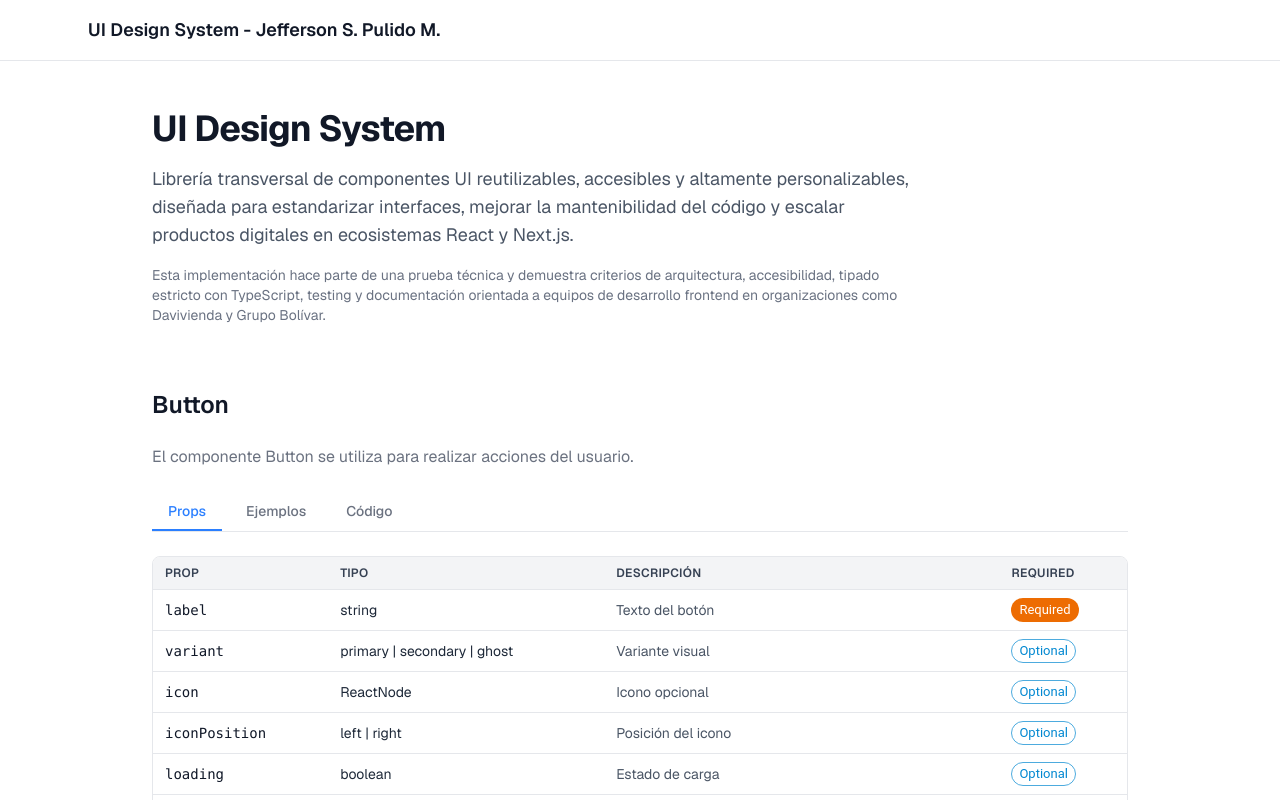
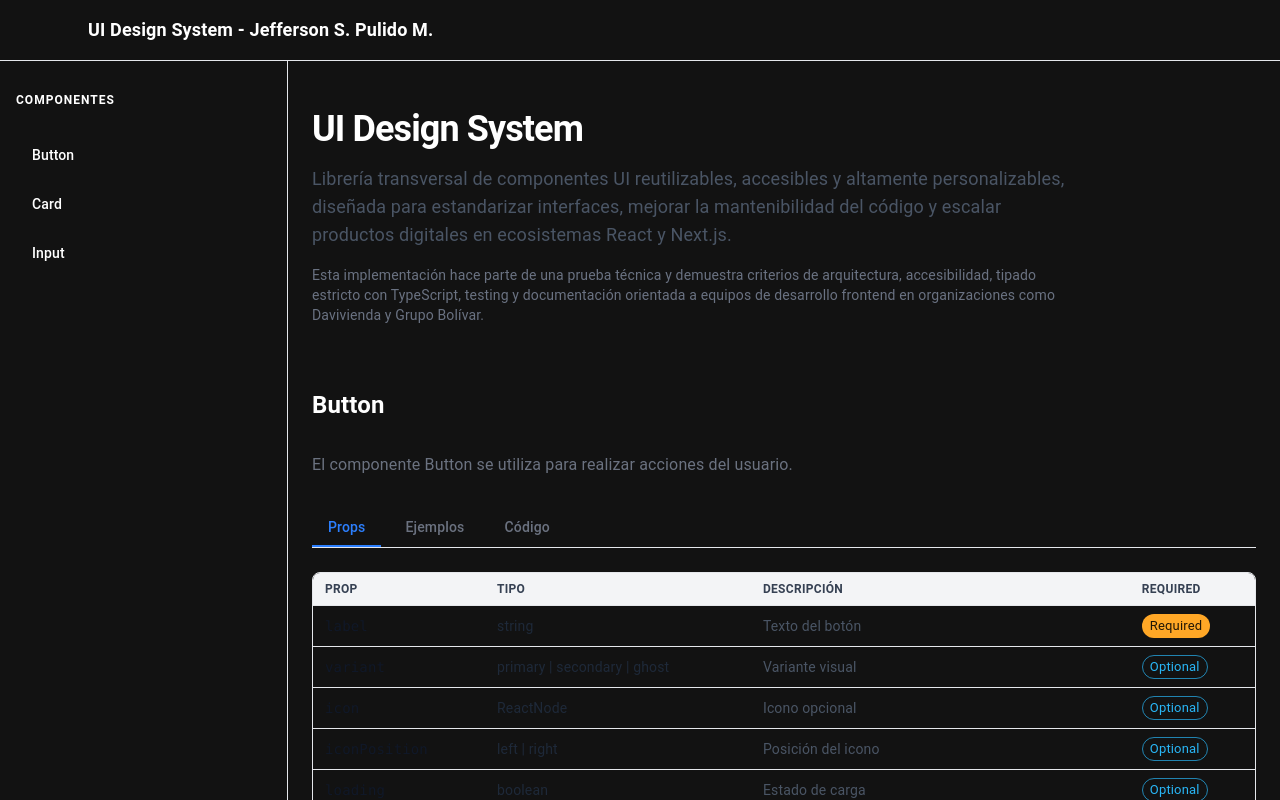
Before and after one commit to JeffersonPulido/ui-design-system, a Next.js app: page / in a window 1280 px wide. Shown: the top 800 px of the page. Built offline with nearby package versions, Linux system fonts and the light colour scheme.

Commit message:
[FEAT] Sidebar v1

```diff
--- a/src/app/components/ComponentDocSection.tsx
+++ b/src/app/components/ComponentDocSection.tsx
@@ -9,7 +9,7 @@ interface Props {
 
 export const ComponentDocSection = ({ doc }: Props) => {
     return (
-        <section className="space-y-6">
+        <section id={doc.id} className="scroll-mt-24 space-y-8">
             <h2 className="text-2xl font-semibold">{doc.name}</h2>
 
             <p className="text-[rgb(var(--muted))]">
--- /dev/null
+++ b/src/app/components/Sidebar.tsx
@@ -0,0 +1,53 @@
+"use client";
+// Libraries //
+import {
+    List,
+    ListItemButton,
+    ListItemText,
+    Typography,
+    Box,
+} from "@mui/material";
+// Interfaces //
+import { IComponent } from "../interfaces";
+
+interface Props {
+    components: IComponent[];
+}
+
+export const Sidebar = ({ components }: Props) => {
+    const handleScroll = (id: string) => {
+        document.getElementById(id)?.scrollIntoView({ behavior: "smooth" });
+    };
+
+    return (
+        <Box className="h-full px-4 py-6">
+            <Typography
+                variant="overline"
+                sx={{ fontWeight: 600, mb: 2, display: "block" }}
+            >
+                Componentes
+            </Typography>
+
+            <List disablePadding>
+                {components.map((component) => (
+                    <ListItemButton
+                        key={component.id}
+                        onClick={() => handleScroll(component.id)}
+                        sx={{
+                            borderRadius: 1,
+                            mb: 0.5,
+                        }}
+                    >
+                        <ListItemText
+                            primary={component.name}
+                            primaryTypographyProps={{
+                                fontSize: 14,
+                                fontWeight: 500,
+                            }}
+                        />
+                    </ListItemButton>
+                ))}
+            </List>
+        </Box>
+    );
+};
--- a/src/app/components/index.ts
+++ b/src/app/components/index.ts
@@ -2,3 +2,4 @@ export * from './DocTabs'
 export * from './PropsTable'
 export * from './ExampleBlock'
 export * from './ComponentDocSection'
+export * from './Sidebar'
--- a/src/app/page.tsx
+++ b/src/app/page.tsx
@@ -1,37 +1,49 @@
 "use client";
 // Components //
-import { ComponentDocSection } from "./components";
+import { ComponentDocSection, Sidebar } from "./components";
 // Data //
 import { COMPONENT_DOCS } from "./data";
 
 export default function HomePage() {
     return (
-        <main className="max-w-5xl mx-auto px-6 py-12 space-y-16">
+        <div className="flex">
+            <aside className="hidden lg:block w-72 border-r border-[rgb(var(--border))] min-h-screen sticky top-0">
+                <Sidebar components={COMPONENT_DOCS} />
+            </aside>
+
+            <main className="flex-1">
+                <div className="max-w-5xl mx-auto px-6 py-12 space-y-16">
                     <section className="space-y-4">
                         <h1 className="text-4xl font-bold tracking-tight">
                             UI Design System
                         </h1>
 
                         <p className="text-lg text-gray-600 dark:text-gray-400 max-w-3xl">
-                    Librería transversal de componentes UI reutilizables,
-                    accesibles y altamente personalizables, diseñada para
-                    estandarizar interfaces, mejorar la mantenibilidad del
-                    código y escalar productos digitales en ecosistemas React y
+                            Librería transversal de componentes UI
+                            reutilizables, accesibles y altamente
+                            personalizables, diseñada para estandarizar
+                            interfaces, mejorar la mantenibilidad del código y
+                            escalar productos digitales en ecosistemas React y
                             Next.js.
                         </p>
 
                         <p className="text-sm text-gray-500 dark:text-gray-500 max-w-3xl">
-                    Esta implementación hace parte de una prueba técnica y
-                    demuestra criterios de arquitectura, accesibilidad, tipado
-                    estricto con TypeScript, testing y documentación orientada a
-                    equipos de desarrollo frontend en organizaciones como
+                            Esta implementación hace parte de una prueba técnica
+                            y demuestra criterios de arquitectura,
+                            accesibilidad, tipado estricto con TypeScript,
+                            testing y documentación orientada a equipos de
+                            desarrollo frontend en organizaciones como
                             Davivienda y Grupo Bolívar.
                         </p>
                     </section>
 
+                    <section className="space-y-24">
                         {COMPONENT_DOCS.map((doc) => (
                             <ComponentDocSection key={doc.id} doc={doc} />
                         ))}
+                    </section>
+                </div>
             </main>
+        </div>
     );
 }
--- /dev/null
+++ b/src/app/providers/MuiProvider.tsx
@@ -0,0 +1,22 @@
+"use client";
+
+import { ThemeProvider, CssBaseline, createTheme } from "@mui/material";
+
+const theme = createTheme({
+    palette: {
+        mode: "dark",
+    },
+});
+
+export const MuiProvider = ({
+    children,
+}: {
+    children: React.ReactNode;
+}) => {
+    return (
+        <ThemeProvider theme={theme}>
+            <CssBaseline />
+            {children}
+        </ThemeProvider>
+    );
+};
```
Also changed, not shown: src/app/layout.tsx (+8 -1 lines). Lines whose indentation alone changed are shown as unchanged.
